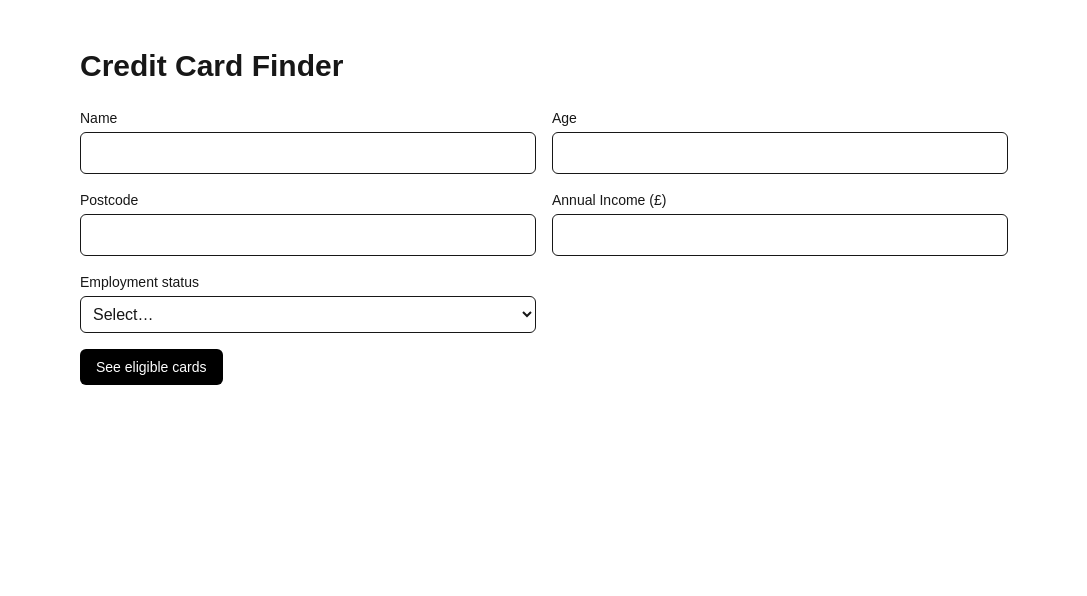
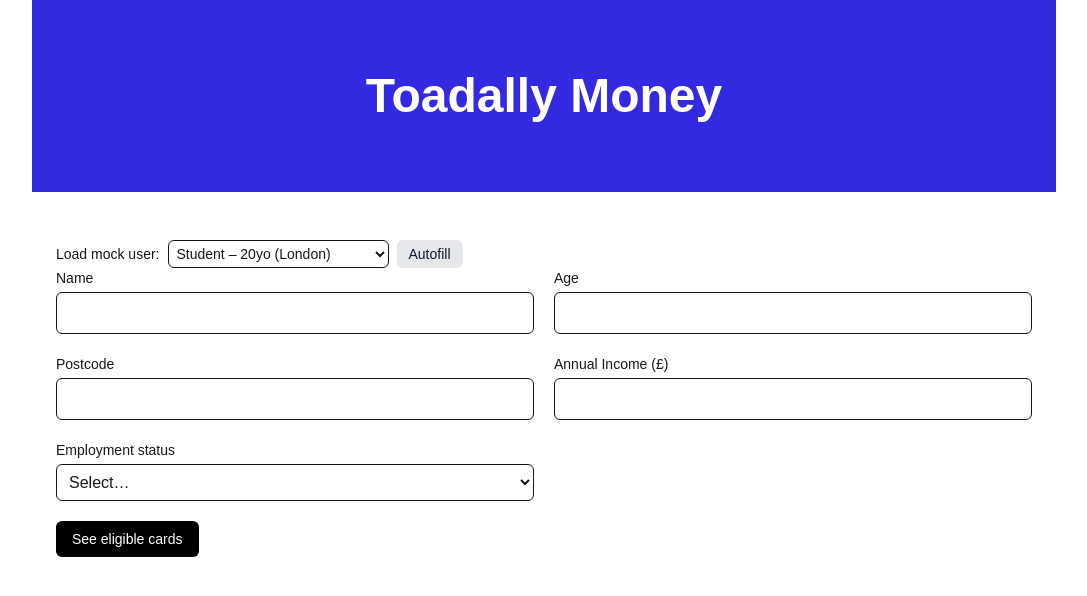
Before and after one commit to GMWilkinson/credit-cards, a Next.js app: page / in a window 1280 px wide. Shown: the top 596 px of the page, without its empty margins (96-1183 px from the left). Built offline with nearby package versions, Linux system fonts and the light colour scheme.

Commit message:
feat: user prefill

```diff
--- a/src/app/layout.tsx
+++ b/src/app/layout.tsx
@@ -4,7 +4,7 @@ export default function RootLayout({ children }: { children: React.ReactNode })
   return (
     <html lang="en">
       <body className="min-h-screen bg-gray-50 text-gray-900">
-        <main className="mx-auto max-w-5xl p-6">{children}</main>
+        <main className="mx-auto max-w-5xl">{children}</main>
       </body>
     </html>
   )
--- a/src/app/page.tsx
+++ b/src/app/page.tsx
@@ -1,32 +1,28 @@
-// src/app/page.tsx (key changes only)
 'use client'
-
 import { useState } from 'react'
 import ApplicantForm from '@/components/forms/ApplicantForm'
+import PresetPicker from '@/components/forms/PresetPicker'
 import CardTable from '@/components/cards/CardTable'
 import type { Card, UserProfile } from '@/lib/types'
+import Banner from '@/components/ui/Banner'
 
 type Step = 'form' | 'results'
 
 export default function Page() {
   const [step, setStep] = useState<Step>('form')
   const [profile, setProfile] = useState<UserProfile | null>(null)
+  const [initial, setInitial] = useState<Partial<UserProfile> | undefined>(undefined) // ← NEW
   const [score, setScore] = useState<number | null>(null)
   const [cards, setCards] = useState<Card[] | null>(null)
-  const [loading, setLoading] = useState<boolean>(false)
+  const [loading, setLoading] = useState(false)
   const [error, setError] = useState<string | null>(null)
 
   const onSubmit = async (values: UserProfile) => {
     setError(null); setLoading(true)
     try {
-      const res = await fetch('/api/cards', {
-        method: 'POST',
-        headers: { 'Content-Type': 'application/json' },
-        body: JSON.stringify(values),
-      })
+      const res = await fetch('/api/cards', { method: 'POST', headers: { 'Content-Type': 'application/json' }, body: JSON.stringify(values) })
       const data = await res.json()
       if (!res.ok || !data.ok) throw new Error(data.error || 'Failed to fetch cards')
-
       setProfile(values)
       setScore(data.score as number)
       setCards(data.cards as Card[])
@@ -42,15 +38,21 @@ export default function Page() {
     setStep('form')
     setCards(null)
     setScore(null)
+    // keep last profile in 'initial' so the form is prefilled when going back
+    if (profile) setInitial(profile)
   }
 
   return (
-    <section className="mx-auto max-w-5xl space-y-6 p-6">
-      <h1 className="text-3xl font-bold">Credit Card Finder</h1>
+    <section className="space-y-6">
+      <Banner />
+
+      <div className="p-6">
 
         {step === 'form' && (
           <>
-          <ApplicantForm submitting={loading} onSubmit={onSubmit} />
+            <PresetPicker onPick={(u) => setInitial(u)} />
+
+            <ApplicantForm submitting={loading} onSubmit={onSubmit} initial={initial} />
             {error && <p className="text-sm text-red-600">{error}</p>}
           </>
         )}
@@ -67,6 +69,7 @@ export default function Page() {
             />
           </>
         )}
+      </div>
     </section>
   )
 }
--- a/src/components/forms/ApplicantForm.tsx
+++ b/src/components/forms/ApplicantForm.tsx
@@ -1,5 +1,4 @@
 'use client'
-
 import { Formik, Form } from 'formik'
 import * as Yup from 'yup'
 import Button from '@/components/ui/Button'
@@ -9,6 +8,7 @@ import { TextField, NumberField, SelectField } from './FormFields'
 type Props = {
   submitting?: boolean
   onSubmit: (values: UserProfile) => void | Promise<void>
+  initial?: Partial<UserProfile> // ← NEW
 }
 
 const Schema = Yup.object({
@@ -19,17 +19,20 @@ const Schema = Yup.object({
   employment: Yup.string()
     .oneOf(['employed', 'unemployed', 'student', 'self-employed', 'retired'])
     .required('Required'),
+  creditScore: Yup.number().transform((v, o) => (o === '' ? undefined : v)).min(0),
 })
 
-export default function ApplicantForm({ submitting, onSubmit }: Props) {
+export default function ApplicantForm({ submitting, onSubmit, initial }: Props) {
   return (
     <Formik
+      enableReinitialize // ← allows presets to repopulate fields
       initialValues={{
-        name: '',
-        age: '',
-        postcode: '',
-        income: '',
-        employment: '',
+        name: initial?.name ?? '',
+        age: initial?.age ?? '',
+        postcode: initial?.postcode ?? '',
+        income: initial?.income ?? '',
+        employment: initial?.employment ?? '',
+        creditScore: initial?.creditScore ?? '', // not shown but harmless if present
       }}
       validationSchema={Schema}
       onSubmit={(vals) => {
@@ -39,12 +42,13 @@ export default function ApplicantForm({ submitting, onSubmit }: Props) {
           postcode: vals.postcode || undefined,
           income: vals.income === '' ? null : Number(vals.income),
           employment: vals.employment as UserProfile['employment'],
+          creditScore: vals.creditScore === '' ? null : Number(vals.creditScore),
         }
         onSubmit(payload)
       }}
     >
       {() => (
-        <Form className="grid grid-cols-1 gap-4 md:grid-cols-2">
+        <Form className="grid grid-cols-1 gap-5 md:grid-cols-2">
           <TextField name="name" label="Name" />
           <NumberField name="age" label="Age" />
           <TextField name="postcode" label="Postcode" />
@@ -60,7 +64,6 @@ export default function ApplicantForm({ submitting, onSubmit }: Props) {
               { value: 'unemployed', label: 'Unemployed' },
             ]}
           />
-
           <div className="md:col-span-2">
             <Button type="submit" disabled={submitting}>
               {submitting ? 'Checking…' : 'See eligible cards'}
--- /dev/null
+++ b/src/components/forms/PresetPicker.tsx
@@ -0,0 +1,30 @@
+'use client'
+import { useState } from 'react'
+import Button from '@/components/ui/Button'
+import { MOCK_USERS } from '@/lib/data/mockUsers'
+import type { UserProfile } from '@/lib/types'
+
+type Props = { onPick: (user: UserProfile) => void }
+
+export default function PresetPicker({ onPick }: Props) {
+  const labels = Object.keys(MOCK_USERS)
+  const [choice, setChoice] = useState(labels[0] ?? '')
+
+  return (
+    <div className="flex flex-wrap items-center gap-2">
+      <label className="text-sm">Load mock user:</label>
+      <select
+        value={choice}
+        onChange={(e) => setChoice(e.target.value)}
+        className="border rounded-md p-1 text-sm"
+      >
+        {labels.map((label) => (
+          <option key={label} value={label}>{label}</option>
+        ))}
+      </select>
+      <Button size="sm" variant="secondary" onClick={() => onPick(MOCK_USERS[choice])}>
+        Autofill
+      </Button>
+    </div>
+  )
+}
--- /dev/null
+++ b/src/components/ui/Banner.tsx
@@ -0,0 +1,15 @@
+const Banner = () => {
+  return (
+    <div className="bg-[#3329e0]">
+      <div className="container p-8 mx-auto text-center">
+        <div className="text-area font-nun font-black text-white">
+          <h2 className="text-3xl md:text-5xl my-10">
+            Toadally Money
+          </h2>
+        </div>
+      </div>
+    </div>
+  );
+};
+
+export default Banner;
--- /dev/null
+++ b/src/lib/data/mockUsers.ts
@@ -0,0 +1,39 @@
+import type { UserProfile } from '@/lib/types'
+
+export const MOCK_USERS: Record<string, UserProfile> = {
+  'Student – 20yo (London)': {
+    name: 'Sam Student',
+    employment: 'student',
+    age: 20,
+    income: 6000,
+    postcode: 'EC1A 1BB',
+  },
+  'Everyday – 30yo (cashback)': {
+    name: 'Casey Everyday',
+    employment: 'employed',
+    age: 30,
+    income: 28000,
+    postcode: 'SE1 2AA',
+  },
+  'Premium – 40yo (high income)': {
+    name: 'Pat Premium',
+    employment: 'employed',
+    age: 40,
+    income: 65000,
+    postcode: 'N1 1AA',
+  },
+  'Unemployed – 35yo': {
+    name: 'Una Employed',
+    employment: 'unemployed',
+    age: 35,
+    income: 0,
+    postcode: 'W1A 4ZZ',
+  },
+  'Retired – 67yo': {
+    name: 'Rita Retired',
+    employment: 'retired',
+    age: 67,
+    income: 18000,
+    postcode: 'SW1A 2HQ',
+  },
+}
```
Lines whose indentation alone changed are shown as unchanged.
